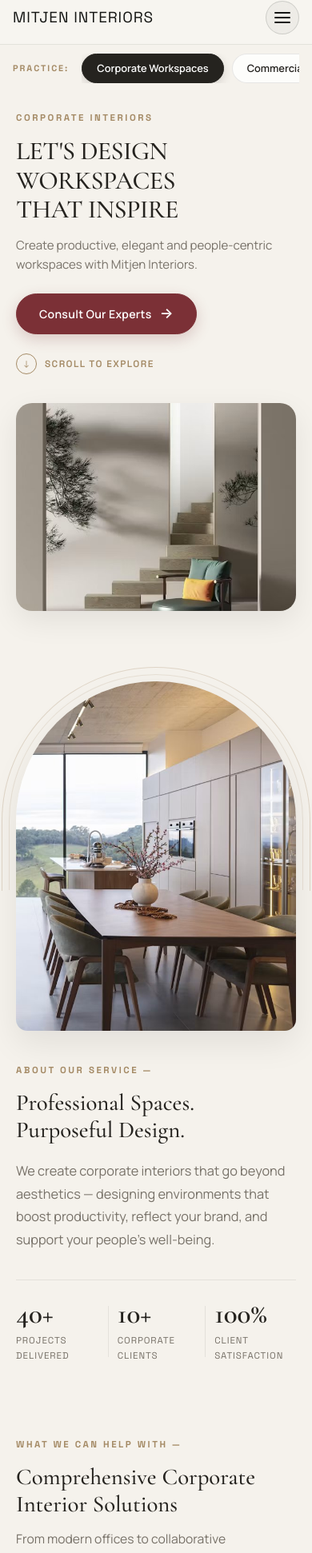
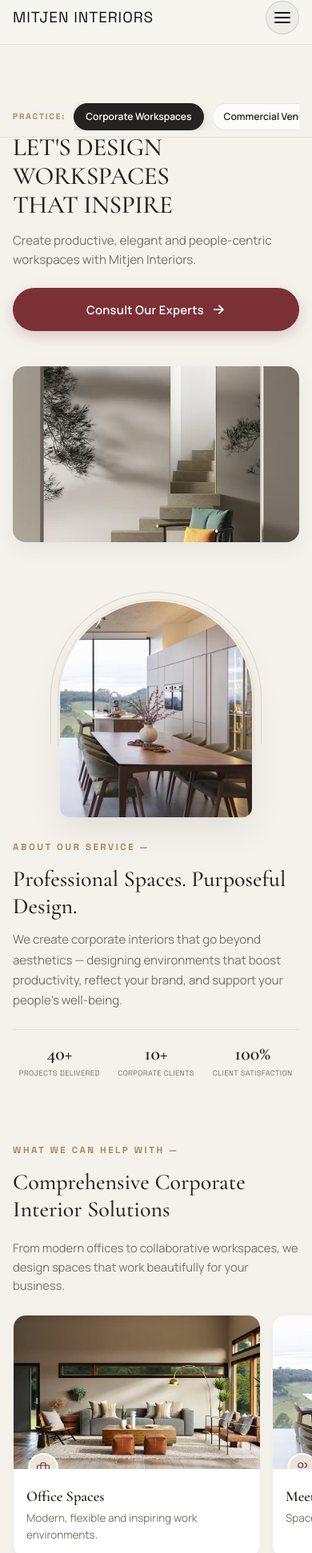
Before and after one commit to nalleswarann/mitijen-interiors, a React (Vite) app: page /services/corporate-interior-design in a window 390 px wide. Shown: the part 11-1953 px from the top of the page at 80% size. Built offline with nearby package versions, Linux system fonts and the light colour scheme; a web font is replaced by a local one.

Commit message:
Mobile optimization for editorial service pages

```diff
--- a/src/styles/ServicePage.css
+++ b/src/styles/ServicePage.css
@@ -1055,45 +1055,94 @@
 
 @media (max-width: 768px) {
   .editorial-service-page {
-    padding-top: calc(72px + env(safe-area-inset-top, 0px));
+    padding-top: calc(68px + env(safe-area-inset-top, 0px));
   }
 
-  .ed-discipline-pill-bar {
-    padding: 6px 16px;
-    margin-bottom: 12px;
+  .ed-section-container {
+    padding-left: 16px;
+    padding-right: 16px;
   }
 
+  /* Sticky Discipline Switcher Bar with subtle blur on mobile */
+  .ed-discipline-pill-bar {
+    position: sticky;
+    top: calc(64px + env(safe-area-inset-top, 0px));
+    z-index: 30;
+    background: rgba(245, 242, 236, 0.95);
+    backdrop-filter: blur(12px);
+    -webkit-backdrop-filter: blur(12px);
+    border-bottom: 1px solid rgba(37, 35, 31, 0.08);
+    padding: 8px 16px;
+    margin-bottom: 16px;
+    gap: 10px;
+  }
+
+  .ed-discipline-label {
+    font-size: 0.64rem;
+  }
+
+  .ed-discipline-pill {
+    padding: 6px 14px;
+    font-size: 0.76rem;
+  }
+
+  /* Hero Section */
   .ed-hero-section {
-    padding: 16px 0 44px 0;
+    padding: 10px 0 36px 0;
+  }
+
+  .ed-hero-container {
+    padding: 0 16px;
+    gap: 24px;
   }
 
   .ed-hero-headline {
-    font-size: clamp(2.0rem, 7.5vw, 2.75rem);
+    font-size: clamp(2.1rem, 7.8vw, 2.85rem);
+    line-height: 1.15;
     margin-bottom: 14px;
+    letter-spacing: -0.015em;
   }
 
   .ed-hero-subtitle {
-    font-size: 0.94rem;
-    line-height: 1.6;
-    margin-bottom: 24px;
+    font-size: 0.95rem;
+    line-height: 1.62;
+    margin-bottom: 22px;
   }
 
   .ed-hero-actions {
-    margin-bottom: 24px;
+    margin-bottom: 20px;
+    width: 100%;
+  }
+
+  .ed-hero-actions .ed-btn-burgundy {
+    width: 100%;
+    justify-content: center;
+    padding: 14px 20px;
+    font-size: 0.92rem;
+  }
+
+  .ed-scroll-indicator {
+    display: none;
+  }
+
+  .ed-hero-media {
+    border-radius: 16px;
+    box-shadow: 0 8px 24px rgba(0, 0, 0, 0.06);
   }
 
   .ed-hero-media img {
-    max-height: 260px;
-    border-radius: 14px;
+    max-height: 220px;
+    object-fit: cover;
   }
 
+  /* Section Spacing */
   .ed-about-section,
   .ed-solutions-section,
   .ed-challenges-section,
   .ed-deliverables-section,
   .ed-philosophy-section,
   .ed-faq-section {
-    padding: 44px 0;
+    padding: 38px 0;
   }
 
   .ed-about-heading,
@@ -1101,13 +1150,84 @@
   .ed-challenge-heading,
   .ed-deliverables-heading,
   .ed-faq-heading {
-    font-size: clamp(1.8rem, 6.2vw, 2.3rem);
+    font-size: clamp(1.75rem, 6.0vw, 2.25rem);
+    line-height: 1.2;
+    margin-bottom: 12px;
   }
 
+  /* About Our Service Arched Frame & Stats */
+  .ed-about-container {
+    padding: 0 16px;
+    gap: 28px;
+  }
+
+  .ed-about-arch-wrap {
+    max-width: 280px;
+  }
+
+  .ed-arch-concentric-rings {
+    top: -12px;
+    left: -12px;
+    right: -12px;
+  }
+
+  .ed-ring-1 {
+    height: 190px;
+    border-radius: 150px 150px 0 0;
+  }
+
+  .ed-ring-2 {
+    height: 184px;
+    border-radius: 144px 144px 0 0;
+  }
+
+  .ed-arch-photo-frame {
+    aspect-ratio: 4/4.5;
+    border-radius: 140px 140px 14px 14px;
+  }
+
+  .ed-about-paragraph {
+    font-size: 0.94rem;
+    line-height: 1.68;
+    margin-bottom: 24px;
+  }
+
+  .ed-stats-row {
+    display: grid;
+    grid-template-columns: repeat(3, 1fr);
+    gap: 8px;
+    padding-top: 18px;
+  }
+
+  .ed-stat-col {
+    align-items: center;
+    text-align: center;
+  }
+
+  .ed-stat-divider {
+    display: none;
+  }
+
+  .ed-stat-number {
+    font-size: clamp(1.65rem, 6.2vw, 2.1rem);
+  }
+
+  .ed-stat-label {
+    font-size: 0.62rem;
+    letter-spacing: 0.04em;
+    line-height: 1.35;
+  }
+
+  /* Solutions Horizontal Swipeable Snap Track */
   .ed-solutions-header {
     grid-template-columns: 1fr;
-    gap: 12px;
-    margin-bottom: 24px;
+    gap: 8px;
+    margin-bottom: 20px;
+  }
+
+  .ed-solutions-subtitle {
+    font-size: 0.92rem;
+    line-height: 1.6;
   }
 
   .ed-solutions-grid {
@@ -1116,12 +1236,10 @@
     scroll-snap-type: x mandatory;
     -webkit-overflow-scrolling: touch;
     gap: 14px;
-    padding-bottom: 12px;
-    scrollbar-width: none;
+    padding: 4px 16px 18px 16px;
     margin-left: -16px;
     margin-right: -16px;
-    padding-left: 16px;
-    padding-right: 16px;
+    scrollbar-width: none;
   }
 
   .ed-solutions-grid::-webkit-scrollbar {
@@ -1129,45 +1247,231 @@
   }
 
   .ed-solution-card {
-    flex: 0 0 78%;
-    min-width: 240px;
+    flex: 0 0 82%;
+    min-width: 250px;
+    max-width: 310px;
     scroll-snap-align: center;
+    border-radius: 16px;
+  }
+
+  .ed-solution-body {
+    padding: 24px 16px 18px 16px;
+  }
+
+  .ed-solution-title {
+    font-size: 1.15rem;
+  }
+
+  .ed-solution-desc {
+    font-size: 0.84rem;
+    line-height: 1.5;
+  }
+
+  /* Challenges Asymmetric Section */
+  .ed-challenges-layout {
+    gap: 22px;
   }
 
   .ed-challenge-img-wrap {
-    border-radius: 80px 0 0 0;
+    border-radius: 60px 0 0 0;
     aspect-ratio: 16/10;
+    max-height: 200px;
+  }
+
+  .ed-challenge-subtitle {
+    font-size: 0.92rem;
+    line-height: 1.62;
+    margin-bottom: 20px;
+  }
+
+  .ed-challenge-item {
+    padding: 12px 0;
+    gap: 12px;
+  }
+
+  .ed-challenge-num {
+    width: 28px;
+    height: 28px;
+    font-size: 0.8rem;
+  }
+
+  .ed-challenge-text {
+    font-size: 0.92rem;
+    line-height: 1.45;
+  }
+
+  /* Deliverables 2x3 Grid */
+  .ed-deliverables-layout {
+    gap: 24px;
+  }
+
+  .ed-deliverables-subtitle {
+    font-size: 0.92rem;
+    line-height: 1.62;
+    margin-bottom: 20px;
+  }
+
+  .ed-deliverables-intro .ed-btn-burgundy {
+    width: 100%;
+    justify-content: center;
+    padding: 13px 20px;
   }
 
   .ed-deliverables-grid {
     grid-template-columns: repeat(2, 1fr);
-    gap: 14px;
+    gap: 12px;
+  }
+
+  .ed-deliverable-thumb-wrap {
+    aspect-ratio: 16/11;
+    border-radius: 10px;
+  }
+
+  .ed-deliverable-title {
+    font-size: 0.8rem;
+    line-height: 1.35;
+  }
+
+  /* Philosophy Section */
+  .ed-philosophy-heading {
+    font-size: clamp(1.35rem, 5.0vw, 1.75rem);
+    line-height: 1.32;
+    margin-bottom: 16px;
   }
 
   .ed-philosophy-prose-grid {
     grid-template-columns: 1fr;
-    gap: 20px;
+    gap: 16px;
+    margin-bottom: 24px;
+  }
+
+  .ed-philosophy-col-text {
+    font-size: 0.88rem;
+    line-height: 1.65;
   }
 
   .ed-metrics-strip {
     grid-template-columns: repeat(2, 1fr);
-    gap: 16px 12px;
-    padding: 20px 16px;
+    gap: 14px 10px;
+    padding: 18px 14px;
+    border-radius: 14px;
+  }
+
+  .ed-metric-value {
+    font-size: 1.45rem;
+  }
+
+  .ed-metric-label {
+    font-size: 0.88rem;
+  }
+
+  .ed-metric-sub {
+    font-size: 0.7rem;
+  }
+
+  /* FAQ Section */
+  .ed-faq-layout {
+    gap: 20px;
   }
 
   .editorial-botanical-svg {
     display: none;
   }
 
+  .ed-faq-desc {
+    font-size: 0.92rem;
+    line-height: 1.6;
+  }
+
+  .ed-accordion-btn {
+    padding: 16px 0;
+    gap: 12px;
+  }
+
+  .ed-accordion-question {
+    font-size: 0.94rem;
+    line-height: 1.42;
+  }
+
+  .ed-accordion-panel {
+    padding: 0 0 16px 0;
+  }
+
+  .ed-accordion-answer {
+    font-size: 0.88rem;
+    line-height: 1.65;
+  }
+
+  /* Final CTA Banner */
+  .ed-final-cta-section {
+    padding: 20px 0 44px 0;
+  }
+
+  .ed-final-cta-banner {
+    border-radius: 18px;
+    grid-template-columns: 1fr;
+    gap: 0;
+  }
+
   .ed-final-cta-content {
-    padding: 32px 20px;
+    padding: 28px 18px;
   }
 
   .ed-final-cta-heading {
-    font-size: clamp(1.75rem, 6vw, 2.2rem);
+    font-size: clamp(1.65rem, 6.2vw, 2.1rem);
+    line-height: 1.2;
+    margin-bottom: 12px;
+  }
+
+  .ed-final-cta-desc {
+    font-size: 0.92rem;
+    line-height: 1.55;
+    margin-bottom: 22px;
+  }
+
+  .ed-final-cta-content .ed-btn-white {
+    width: 100%;
+    justify-content: center;
+    padding: 13px 20px;
   }
 
   .ed-final-cta-media {
-    min-height: 220px;
+    min-height: 180px;
+    max-height: 200px;
   }
 }
+
+/* Extra small smartphones (<= 390px) */
+@media (max-width: 390px) {
+  .ed-hero-headline {
+    font-size: 1.95rem;
+  }
+
+  .ed-about-arch-wrap {
+    max-width: 240px;
+  }
+
+  .ed-stats-row {
+    gap: 4px;
+  }
+
+  .ed-stat-number {
+    font-size: 1.5rem;
+  }
+
+  .ed-stat-label {
+    font-size: 0.58rem;
+  }
+
+  .ed-solution-card {
+    flex: 0 0 88%;
+  }
+
+  .ed-deliverables-grid {
+    gap: 10px;
+  }
+
+  .ed-deliverable-title {
+    font-size: 0.76rem;
+  }
+}
```
